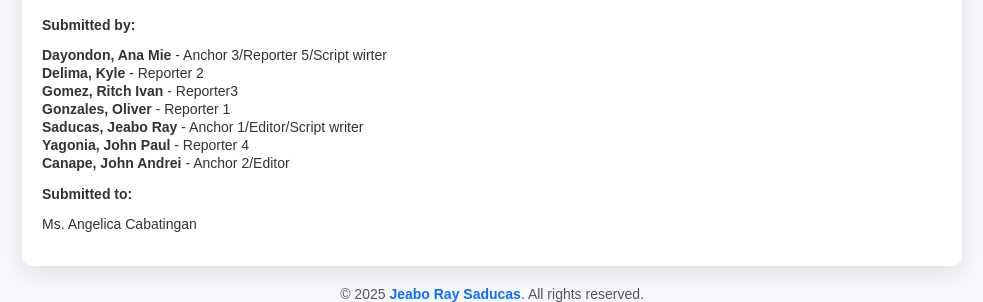
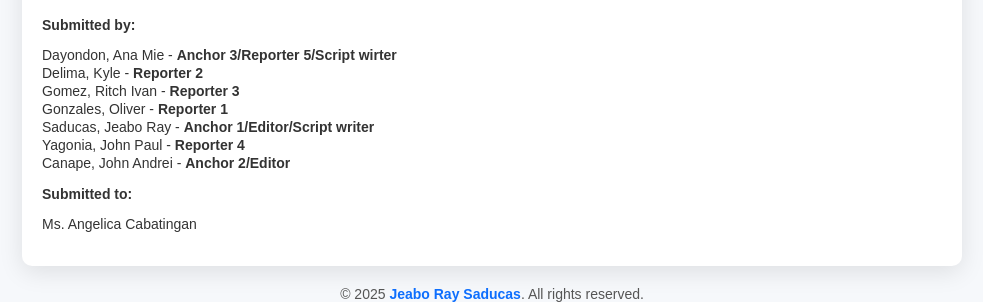
Before and after one commit to saducasjeaboo/rem_eng_newscasting_set_c, a plain HTML site: page index.html in a window 1280 px wide. Shown: the part 672-974 px from the top of the page, without its empty margins (148-1131 px from the left). Drawn offline with Linux system fonts and the light colour scheme.

Commit message:
Update index.html

```diff
--- a/index.html
+++ b/index.html
@@ -150,13 +150,13 @@
     <div class="submitted-info">
       <p><strong>Submitted by:</strong></p>
       <ul>
-        <li><b>Dayondon, Ana Mie</b> - Anchor 3/Reporter 5/Script wirter</li>
-        <li><b>Delima, Kyle</b> - Reporter 2</li>
-        <li><b>Gomez, Ritch Ivan</b> - Reporter3</li>
-        <li><b>Gonzales, Oliver</b> - Reporter 1</li>
-        <li><b>Saducas, Jeabo Ray</b> - Anchor 1/Editor/Script writer</li>
-        <li><b>Yagonia, John Paul</b> - Reporter 4</li>
-        <li><b>Canape, John Andrei </b>- Anchor 2/Editor</li>
+        <li>Dayondon, Ana Mie - <b>Anchor 3/Reporter 5/Script wirter</b></li>
+        <li>Delima, Kyle - <b>Reporter 2</b></li>
+        <li>Gomez, Ritch Ivan - <b>Reporter 3</b></li>
+        <li>Gonzales, Oliver - <b>Reporter 1</b></li>
+        <li>Saducas, Jeabo Ray - <b>Anchor 1/Editor/Script writer</b></li>
+        <li>Yagonia, John Paul - <b>Reporter 4</b></li>
+        <li>Canape, John Andrei - <b>Anchor 2/Editor</b></li>
       </ul>
 
       <p><strong>Submitted to:</strong></p>
@@ -173,8 +173,8 @@
     <div id="scriptContent">
 <b>ANCHOR 1:</b> Welcome to The Peak News Report! We are broadcasting live from the Peak News Information Center, now available on your screens and online.<br>
 <b>ANCHOR 2:</b> Bringing you the latest and the hottest news—<br>
-<b>ANCHOR 3:</b> Undeniable commentaries—
- SADUCAS[ANCHOR 1]: And the shocking truth!<br>
+<b>ANCHOR 3:</b> Undeniable commentaries—<br>
+<b>ANCHOR 1:</b> And the shocking truth!<br>
 <b>ALL ANCHORS:</b> Proud member of the K.B.P., Kapisanan ng mga Broadcasters ng Pilipinas!<br>
 <b>ANCHOR 2:</b> Audio-educating the nation — we speak for the truth, informing the people.<br>
 <b>ANCHOR 3:</b> Good afternoon, Pilipinas!<br>
```
